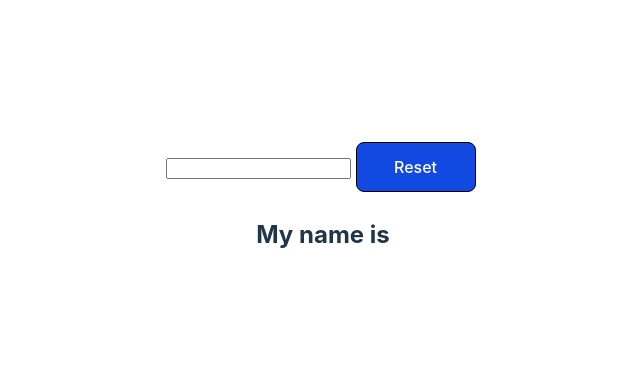
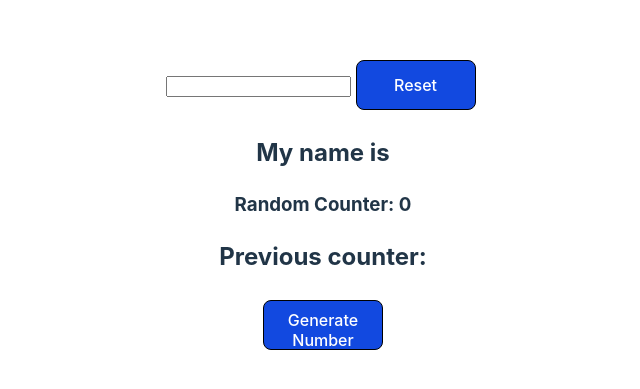
Before and after one commit to AdarshMitr/reactHooks, a React (Vite) app in the folder reactHooks/: page / in a window 1280 px wide. Shown: the part 195-584 px from the top of the page, without its empty margins (317-957 px from the left). Built offline with nearby package versions, Linux system fonts and the light colour scheme.

Commit message:
useRef example 2

```diff
--- a/reactHooks/src/App.jsx
+++ b/reactHooks/src/App.jsx
@@ -1,4 +1,4 @@
-import { useRef, useState } from 'react'
+import { useRef, useState ,useEffect} from 'react'
 import './App.css'
 
 
@@ -12,13 +12,22 @@
 
 const [name,setName]=useState('');
 
+const [counter, setCounter]=useState(0);
+
 const inputEl=useRef('');
+const previousCounterRef=useRef('');
+
 console.log(inputEl)
 
 const resetInput=()=>{
   setName('');
   inputEl.current.focus();
+
 }
+useEffect(()=>{
+  previousCounterRef.current=counter;
+},[counter]);
+
 return (
   <div className="App">
     <div>
@@ -33,6 +42,11 @@
        <button onClick={resetInput}>Reset</button>
     </div>
     <h2>My name is {name}</h2>
+    <div>
+      <h3>Random Counter: {counter}</h3>
+      {typeof previousCounterRef.current!=="undefined" && (<h2> Previous counter: {previousCounterRef.current}</h2>)}
+      <button onClick={(e)=>setCounter(Math.ceil(Math.random()*100))}> Generate Number</button>
+    </div>
   </div>
 )
 
```
